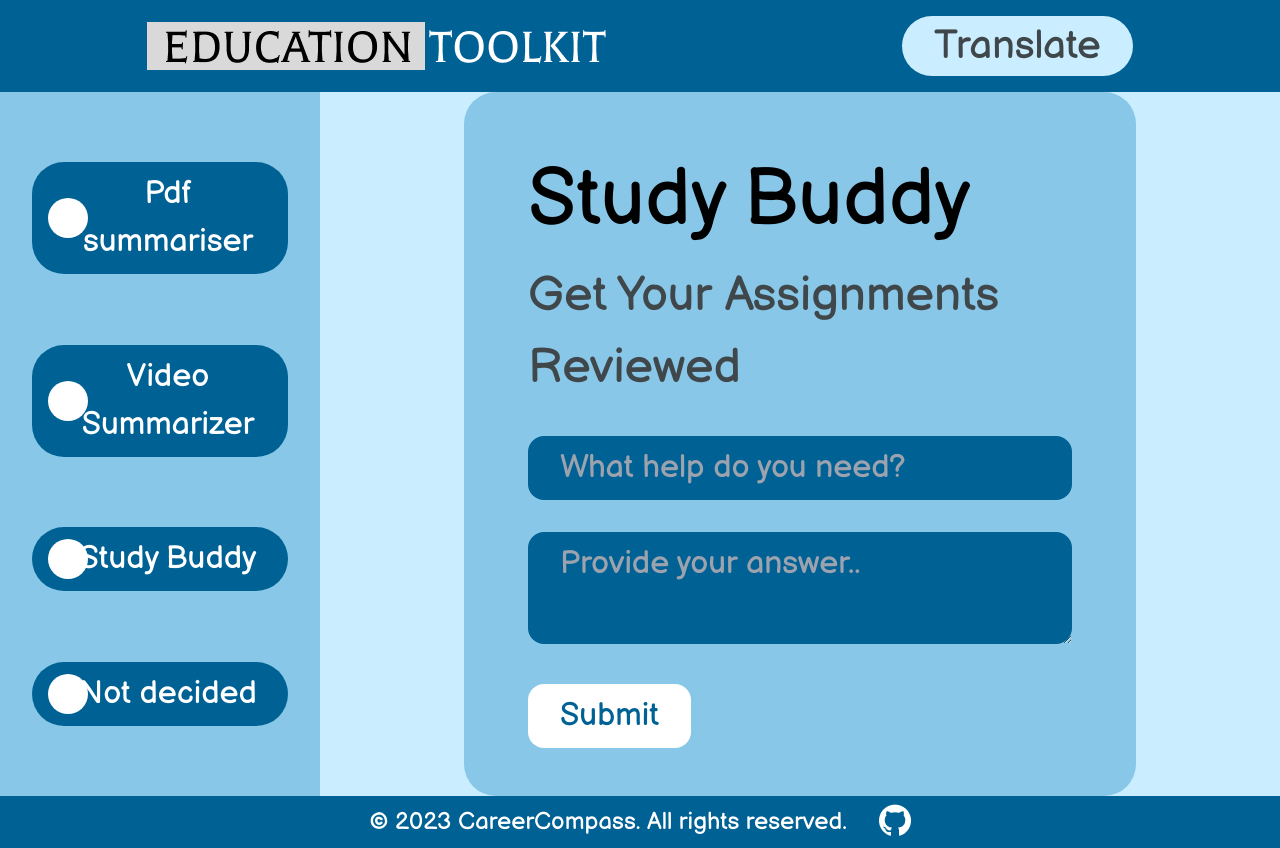
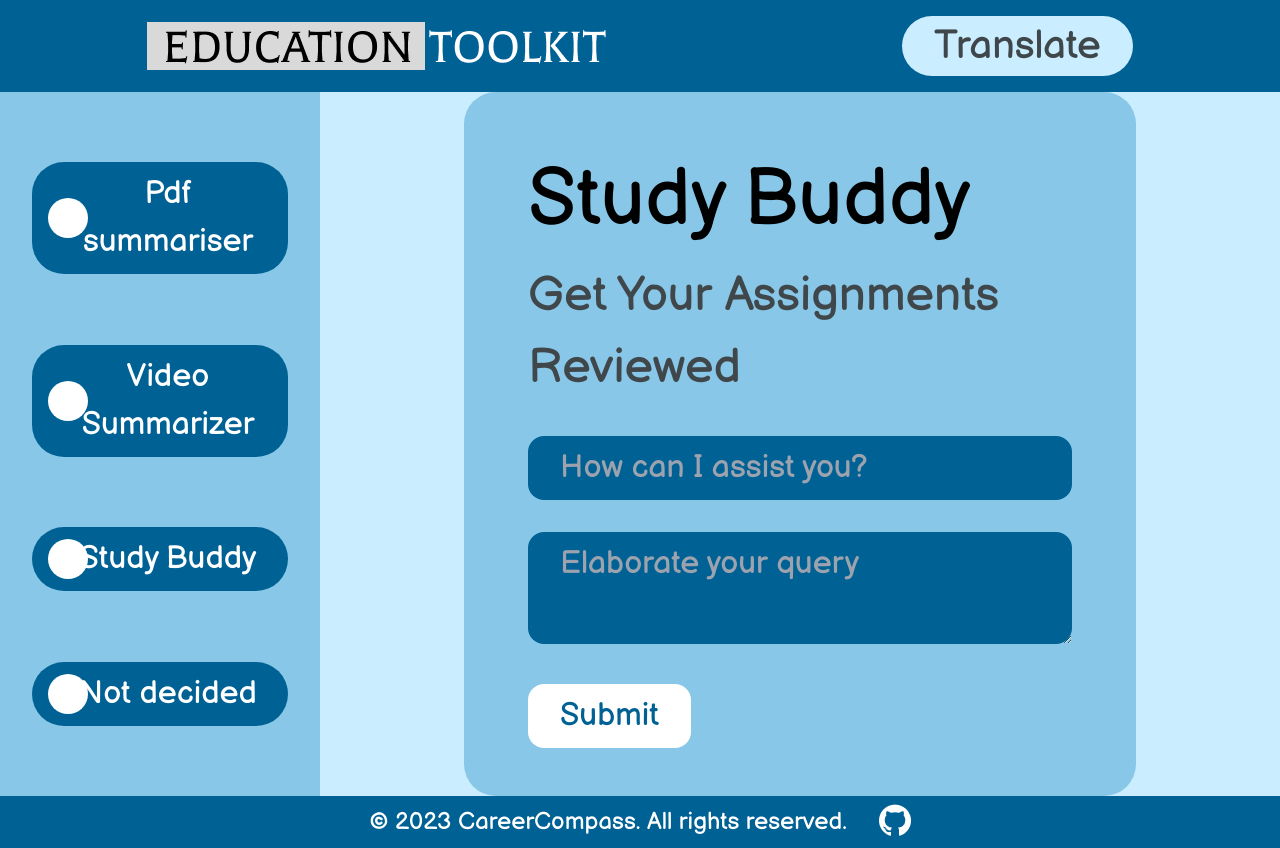
Before and after one commit to PekaVengers/EducationToolkit, a React (Vite) app in the folder client/: page /study-buddy in a window 1280 px wide. Built offline with nearby package versions, Linux system fonts and the light colour scheme.

Commit message:
modify study buddy text

```diff
--- a/client/src/pages/StudyBuddy.jsx
+++ b/client/src/pages/StudyBuddy.jsx
@@ -36,14 +36,14 @@ export default function StudyBuddy() {
                 type="text"
                 name="help"
                 required
-                placeholder="What help do you need?"
+                placeholder="How can I assist you?"
                 className="placeholder:text-wheat-800 p-2 pl-8  bg-primary w-[100%] text-[2rem]  border-none rounded-[1rem] mb-8"
               />
               <textarea
                 type="text"
                 name="answer"
                 required
-                placeholder="Provide your answer.."
+                placeholder="Elaborate your query"
                 className="placeholder:text-wheat-800 p-2 pl-8  bg-primary w-[100%] text-[2rem]  border-none rounded-[1rem] mb-8"
               ></textarea>
               <button
```
